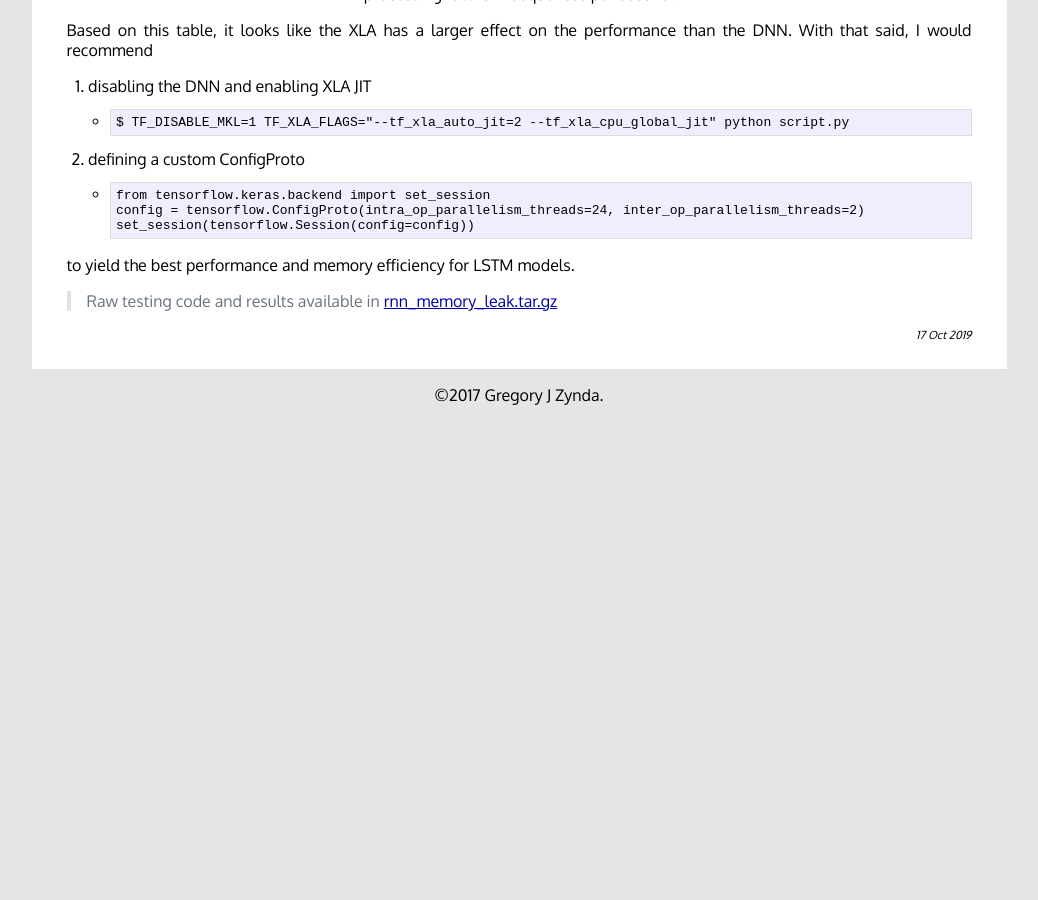
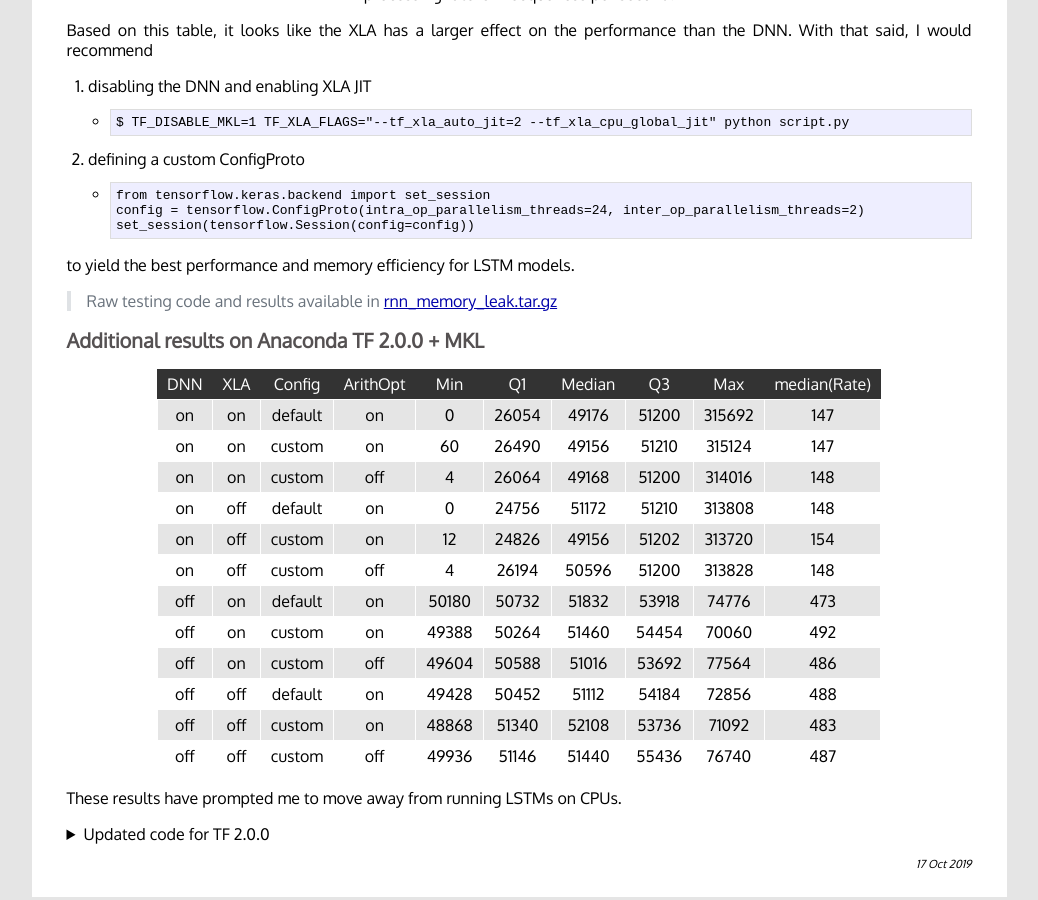
Before and after one commit to zyndagj/zyndagj.github.io, a Jekyll site: the page built from _posts/2019-10-17-lstm-memory-leak.markdown, in a window 1280 px wide and 900 px high, scrolled down 6111 px. Shown: the whole window, without its empty margins (121-1159 px from the left). Built offline with Jekyll 4.4.1, drawn with Linux system fonts in a browser that asks for light colours; before the commit the page ends 6516 px from its top, so only the background shows below that.

Commit message:
Added tf2 results

```diff
--- a/_posts/2019-10-17-lstm-memory-leak.markdown
+++ b/_posts/2019-10-17-lstm-memory-leak.markdown
@@ -341,3 +341,109 @@ set_session(tensorflow.Session(config=config))
 to yield the best performance and memory efficiency for LSTM models.
 
 > Raw testing code and results available in [rnn_memory_leak.tar.gz](/assets/rnn_memory_leak.tar.gz)
+
+#### Additional results on Anaconda TF 2.0.0 + MKL
+
+| DNN | XLA | Config | ArithOpt | Min | Q1 | Median | Q3 | Max | median(Rate) |
+|:-:|:-:|:-:|:-:|:-:|:-:|:-:|:-:|:-:|:-:|
+| on | on | default | on | 0 | 26054 | 49176 | 51200 | 315692 | 147 |
+| on | on | custom | on | 60 | 26490 | 49156 | 51210 | 315124 | 147 |
+| on | on | custom | off | 4 | 26064 | 49168 | 51200 | 314016 | 148 |
+| on | off | default | on | 0 | 24756 | 51172 | 51210 | 313808 | 148 |
+| on | off | custom | on | 12 | 24826 | 49156 | 51202 | 313720 | 154 |
+| on | off | custom | off | 4 | 26194 | 50596 | 51200 | 313828 | 148 |
+| off | on | default | on | 50180 | 50732 | 51832 | 53918 | 74776 | 473 |
+| off | on | custom | on | 49388 | 50264 | 51460 | 54454 | 70060 | 492 |
+| off | on | custom | off | 49604 | 50588 | 51016 | 53692 | 77564 | 486 |
+| off | off | default | on | 49428 | 50452 | 51112 | 54184 | 72856 | 488 |
+| off | off | custom | on | 48868 | 51340 | 52108 | 53736 | 71092 | 483 |
+| off | off | custom | off | 49936 | 51146 | 51440 | 55436 | 76740 | 487 |
+
+These results have prompted me to move away from running LSTMs on CPUs.
+
+<details>
+<summary>Updated code for TF 2.0.0</summary>
+<pre style="highlight">
+import numpy as np
+import tensorflow
+from tensorflow.core.protobuf import rewriter_config_pb2
+from tensorflow.keras.models import Sequential
+from tensorflow.keras.layers import LSTM, TimeDistributed, Dense
+from tensorflow.keras.optimizers import Adam
+import resource, pprint, sys, os
+from time import time
+
+dnn, xla, c, opt = 'on', 'off', 'default', 'on'
+if 'TF_XLA_FLAGS' in os.environ:
+	xla = 'on'
+if 'TF_DISABLE_MKL' in os.environ:
+	dnn = 'off'
+if len(sys.argv) > 1 and sys.argv[1] == 'custom':
+	c = 'custom'
+	tensorflow.config.threading.set_intra_op_parallelism_threads(24)
+	tensorflow.config.threading.set_inter_op_parallelism_threads(2)
+if len(sys.argv) > 2 and sys.argv[2] == 'arith':
+	opt = 'off'
+	off = rewriter_config_pb2.RewriterConfig.OFF
+	tensorflow.config.optimizer.set_experimental_options({'arithmetic_optimization':off})
+suff = 'dnn-%s_xla-%s_c-%s_opt-%s'%(dnn, xla, c, opt)
+
+# Class for generating input and output data
+class d4:
+	def __init__(self):
+		fair = np.ones(4)/4.0
+		load = np.array([0.5, 0.3, 0.2, 0.0])
+		self.dice = np.vstack((fair, load))
+	def roll_gen(self, n):
+		x, y = np.zeros((n,1), dtype=np.uint8), np.zeros((n,1), dtype=np.uint8)
+		y[0] = np.random.choice(2)
+		for i in range(n):
+			x[i] = np.random.choice(4, replace=True, p=self.dice[y[i,0],:])
+			if i < n-1:
+				if i >= 1 and np.all(x[i-1:i+1] == 1):
+					y[i+1] = 1 - y[i]
+				else:
+					y[i+1] = y[i]
+		return x, y
+	def roll_batch(self, n, b):
+		x,y = np.zeros((b,n,1), dtype=np.uint8), np.zeros((b,n,1), dtype=np.uint8)
+		for i in range(b):
+			tx, ty = self.roll_gen(n)
+			x[i,:,:] = tx
+			y[i,:,:] = ty
+		return x,y
+# Helper function for creating model
+def gen_model(n):
+	model = Sequential()
+	model.add(LSTM(128, return_sequences=True, input_shape=(n,1)))
+	#model.add(LSTM(128, return_sequences=True))
+	#model.add(TimeDistributed(Dense(128, activation='tanh')))
+	model.add(TimeDistributed(Dense(1, activation='linear')))
+	model.compile(loss='mean_squared_error', optimizer=Adam())
+	return model
+
+# Initialize model and data
+seq_len = 200
+batch_size = 500
+epochs = 20
+casino = d4()
+model = gen_model(seq_len)
+mem = np.zeros(epochs+1)
+rateA = np.zeros(epochs)
+mem[0] = resource.getrusage(resource.RUSAGE_SELF).ru_maxrss
+# Run model
+for e in range(epochs):
+	xb, yb = casino.roll_batch(seq_len, batch_size)
+	start = time()
+	loss = model.train_on_batch(xb, yb)
+	elapsed = time()-start
+	rate = float(batch_size)/elapsed
+	kb = resource.getrusage(resource.RUSAGE_SELF).ru_maxrss
+	print "batch %02i - Max res size: %.0f MB     Change res size: %.2f MB     Loss: %.3f    Rate: %.1f seq/s "%(e+1, kb/1000.0, (kb-mem[e])/1000.0, loss, rate)
+	mem[e+1] = kb
+	rateA[e] = rate
+with open('mem_%s.tsv'%(suff),'w') as OF:
+	for m in mem: OF.write('%f\n'%(m))
+with open('rate_%s.tsv'%(suff),'w') as OF:
+	for r in rateA: OF.write('%f\n'%(r))
+</pre></details>
```
